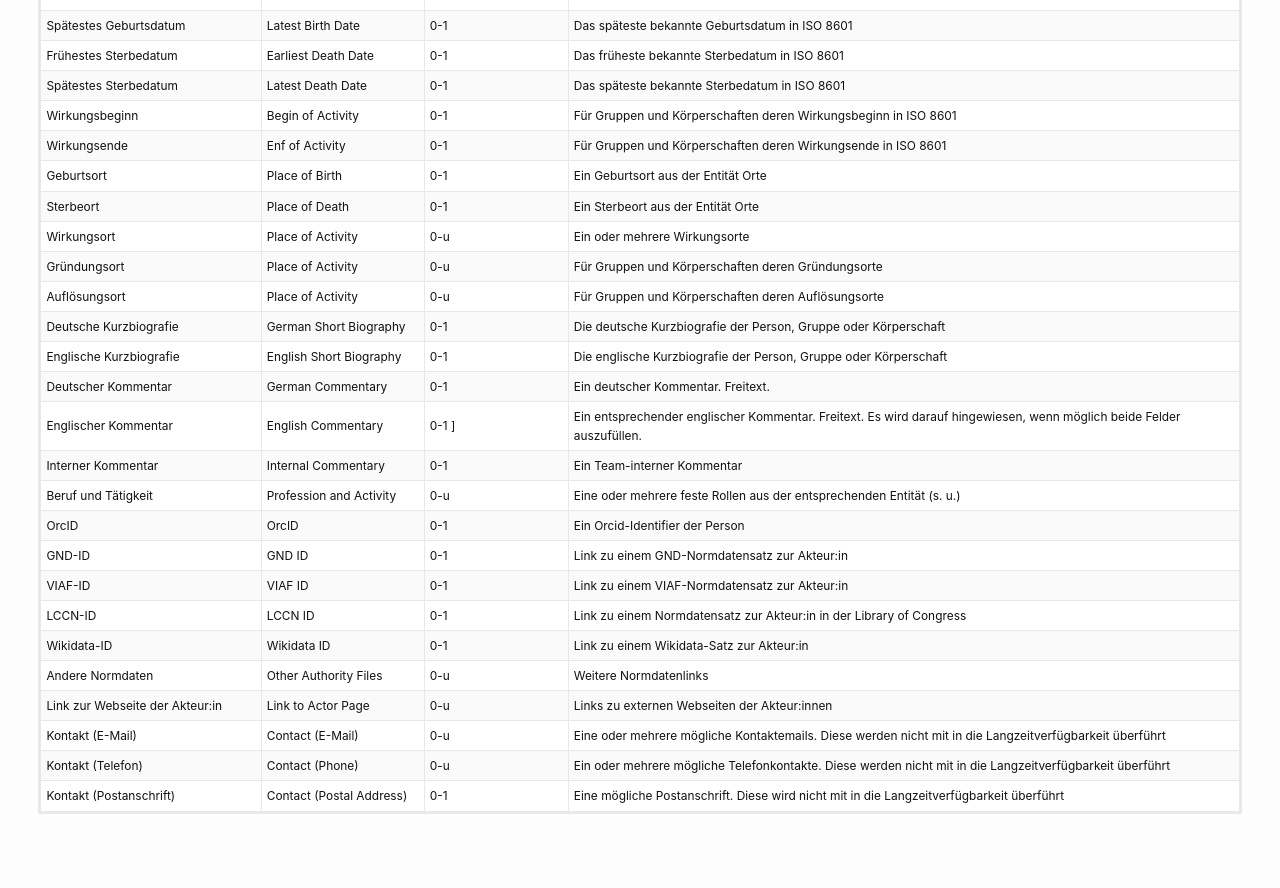
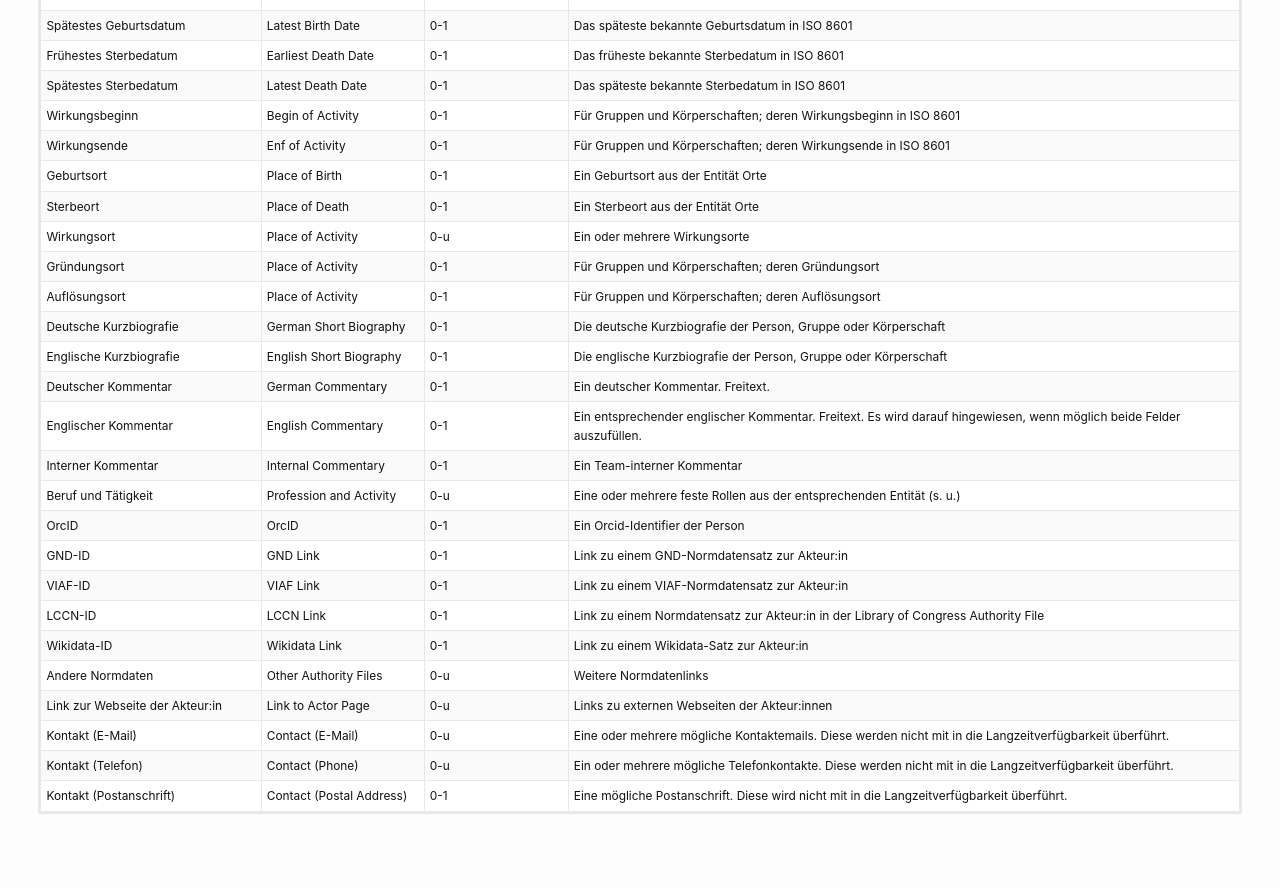
Before and after one commit to ottjannik/digi-kunst.github.io, a Jekyll site: the page built from ressourcen/entitaeten_und_attribute_des_datenmodells.markdown, in a window 1280 px wide and 1400 px high, scrolled down 13657 px. Shown: the part 152-1040 px from the top of the window. Built offline with Jekyll 4.4.1, drawn with Linux system fonts in a browser that asks for light colours; a script that is not in the unit is left out; some of the changed text lies outside the part shown.

Commit message:
Kleine Verbesserungen an "Entitäten und Attribute" (ID-Änderung übernommen))

```diff
--- a/ressourcen/entitaeten_und_attribute_des_datenmodells.markdown
+++ b/ressourcen/entitaeten_und_attribute_des_datenmodells.markdown
@@ -84,9 +84,9 @@
 
 Projektkategorien geben die Kunstgattung oder das Genre eines Projekts an. Dafür verwenden wir eine selbst erstellte Taxonomie, in der die Kategorien in einem hierarchischen Kontext abgebildet werden. Beispiel: Für ein Projekt wurde die Projektkategorie „Industrial Design“ vergeben. In unserem System taucht diese Projektkategorie dann wie folgt auf:
 
-<div style="width: fit-content; margin-left: auto; margin-right: auto; margin-bottom: 4%; border: 1px solid black; padding: 10px;"><span style="color: blue">Angewandte Kunst</span> / <span style="color: blue">Design</span> / <span style="color: blue">Industrial Design</span></div>
+<div style="width: fit-content; margin-left: auto; margin-right: auto; margin-bottom: 4%; border: 1px solid black; padding: 10px;"><span style="color: blue">Angewandte Kunst</span>/<span style="color: blue">Design</span>/<span style="color: blue">Industrial Design</span></div>
 
-Alle drei Kategorien werden dem Projekt zugeordnet, so dass sich dieses dann auch z. B. unter dem Begriff "Angewandte Kunst" wiederfindet. Zusätzlich sind die Kategorien mit Synonymen angereichert, um eine noch bessere Auffindbarkeit zu gewährleisten.
+Alle drei Kategorien werden dem Projekt zugeordnet, so dass sich dieses dann auch z. B. unter dem Begriff "Angewandte Kunst" wiederfindet. Zusätzlich sind die Kategorien mit Synonymen angereichert, um eine bessere Auffindbarkeit zu gewährleisten.
 Es können beliebig viele Kategorien zu einem Projekt vergeben werden, was es ermöglicht, auch Projekte zu beschreiben, die nicht eindeutig in nur eine Kategorie fallen. Einen Überblick, mit welchen Kategorien Digi-Kunst.nrw gestartet ist, lässt sich in der Liste unserer [Projektkategorien](/technische-dokumentation/kontrollierte-vokabulare-und-taxonomien/projektkategorien) finden.
 Jede Projektkategorie enthält mindestens auch noch den Link zu einem Begriff aus der [Wikidata](https://www.wikidata.org/w/index.php?title=Wikidata:Main_Page&uselang=de), oft sogar ein ganzes Set von Links zu großen kontrollierten Vokabularen: dem Vokabular der Deutschen Nationalbibliothek, dem Vokabular des Getty Art & Architecture Thesaurus und dem Vokabular von Filmportal.de.
 
@@ -148,7 +148,7 @@
 
 * Der Kennzeichnung „Digi-Kunst“
 * Einer automatischen Nummer, die fortlaufend die Projekte im System zählt
-* Einem dreistelligen Identifikator für die einliefernde Hochschule: *FUK* für die Folkwang Universität der Künste, *DET* für die Hochschule für Musik Detmold, *HMT* für die Hochschule für Musik und Tanz Köln, *KHM* für die Kunsthochschule für Medien Köln und *RSH* für die Robert Schumann Hochschule Düsseldorf.
+* Einem dreistelligen Identifikator für die einliefernde Hochschule: *FUK* für die Folkwang Universität der Künste, *DET* für die Hochschule für Musik Detmold, *HMT* für die Hochschule für Musik und Tanz Köln, *KHM* für die Kunsthochschule für Medien Köln und *RSH* für die Robert Schumann Hochschule Düsseldorf
 * Einer weiteren automatischen Nummer, die fortlaufend die Projekte pro einliefernder Hochschule zählt
 
 Eine vollständige Signatur könnte also wie folgt aussehen: **Digi-Kunst-9876-KHM-5432**.
@@ -284,29 +284,29 @@
 | Spätestes Geburtsdatum | Latest Birth Date | 0-1 | Das späteste bekannte Geburtsdatum in ISO 8601 |
 | Frühestes Sterbedatum | Earliest Death Date | 0-1 | Das früheste bekannte Sterbedatum in ISO 8601 |
 | Spätestes Sterbedatum | Latest Death Date | 0-1 | Das späteste bekannte Sterbedatum in ISO 8601 |
-| Wirkungsbeginn | Begin of Activity | 0-1 | Für Gruppen und Körperschaften deren Wirkungsbeginn in ISO 8601 |
-| Wirkungsende | Enf of Activity | 0-1 | Für Gruppen und Körperschaften deren Wirkungsende in ISO 8601 |
+| Wirkungsbeginn | Begin of Activity | 0-1 | Für Gruppen und Körperschaften; deren Wirkungsbeginn in ISO 8601 |
+| Wirkungsende | Enf of Activity | 0-1 | Für Gruppen und Körperschaften; deren Wirkungsende in ISO 8601 |
 | Geburtsort | Place of Birth | 0-1 | Ein Geburtsort aus der Entität Orte |
 | Sterbeort | Place of Death | 0-1 | Ein Sterbeort aus der Entität Orte |
 | Wirkungsort | Place of Activity | 0-u | Ein oder mehrere Wirkungsorte |
-| Gründungsort | Place of Activity | 0-u | Für Gruppen und Körperschaften deren Gründungsorte |
-| Auflösungsort | Place of Activity | 0-u | Für Gruppen und Körperschaften deren Auflösungsorte |
+| Gründungsort | Place of Activity | 0-1 | Für Gruppen und Körperschaften; deren Gründungsort |
+| Auflösungsort | Place of Activity | 0-1 | Für Gruppen und Körperschaften; deren Auflösungsort |
 | Deutsche Kurzbiografie | German Short Biography | 0-1 | Die deutsche Kurzbiografie der Person, Gruppe oder Körperschaft |
 | Englische Kurzbiografie | English Short Biography | 0-1 | Die englische Kurzbiografie der Person, Gruppe oder Körperschaft |
 | Deutscher Kommentar | German Commentary | 0-1 | Ein deutscher Kommentar. Freitext. |
-| Englischer Kommentar | English Commentary | 0-1 ] | Ein entsprechender englischer Kommentar. Freitext. Es wird darauf hingewiesen, wenn möglich beide Felder auszufüllen. |
+| Englischer Kommentar | English Commentary | 0-1  | Ein entsprechender englischer Kommentar. Freitext. Es wird darauf hingewiesen, wenn möglich beide Felder auszufüllen. |
 | Interner Kommentar | Internal Commentary | 0-1 | Ein Team-interner Kommentar |
 | Beruf und Tätigkeit | Profession and Activity | 0-u | Eine oder mehrere feste Rollen aus der entsprechenden Entität (s. u.)|
 | OrcID | OrcID | 0-1 | Ein Orcid-Identifier der Person |
-| GND-ID | GND ID | 0-1 | Link zu einem GND-Normdatensatz zur Akteur:in |
-| VIAF-ID | VIAF ID | 0-1 | Link zu einem VIAF-Normdatensatz zur Akteur:in |
-| LCCN-ID | LCCN ID | 0-1 | Link zu einem Normdatensatz zur Akteur:in in der Library of Congress |
-| Wikidata-ID | Wikidata ID | 0-1 | Link zu einem Wikidata-Satz zur Akteur:in |
+| GND-ID | GND Link | 0-1 | Link zu einem GND-Normdatensatz zur Akteur:in |
+| VIAF-ID | VIAF Link | 0-1 | Link zu einem VIAF-Normdatensatz zur Akteur:in |
+| LCCN-ID | LCCN Link | 0-1 | Link zu einem Normdatensatz zur Akteur:in in der Library of Congress Authority File |
+| Wikidata-ID | Wikidata Link | 0-1 | Link zu einem Wikidata-Satz zur Akteur:in |
 | Andere Normdaten | Other Authority Files | 0-u | Weitere Normdatenlinks |
 | Link zur Webseite der Akteur:in | Link to Actor Page | 0-u | Links zu externen Webseiten der Akteur:innen |
-| Kontakt (E-Mail) | Contact (E-Mail) | 0-u | Eine oder mehrere mögliche Kontaktemails. Diese werden nicht mit in die Langzeitverfügbarkeit überführt |
-| Kontakt (Telefon) | Contact (Phone) | 0-u | Ein oder mehrere mögliche Telefonkontakte. Diese werden nicht mit in die Langzeitverfügbarkeit überführt |
-| Kontakt (Postanschrift) | Contact (Postal Address) | 0-1 | Eine mögliche Postanschrift. Diese wird nicht mit in die Langzeitverfügbarkeit überführt |
+| Kontakt (E-Mail) | Contact (E-Mail) | 0-u | Eine oder mehrere mögliche Kontaktemails. Diese werden nicht mit in die Langzeitverfügbarkeit überführt. |
+| Kontakt (Telefon) | Contact (Phone) | 0-u | Ein oder mehrere mögliche Telefonkontakte. Diese werden nicht mit in die Langzeitverfügbarkeit überführt. |
+| Kontakt (Postanschrift) | Contact (Postal Address) | 0-1 | Eine mögliche Postanschrift. Diese wird nicht mit in die Langzeitverfügbarkeit überführt. |
 
 Innerhalb eines Ereignisses kann ein:e Akteur:in mehrere Rollen haben. Eine Rolle hat einen deutschen und einen englischen Namen und einen Wikidata-Link. Zusätzlich können Rollen auch einen rollenspezifischen GND-Link und einen „Getty Art and Architecture Thesaurus“-Link haben. Zur besseren Auffindbarkeit von Akteur:innen kann eine Rolle auch noch mit deutschen und englischen Synonymen angereichert werden. Eine Übersicht, welche Rollen verwendbar sind, finden sie in der [Rollen-Taxonomie](/technische-dokumentation/kontrollierte-vokabulare-und-taxonomien/rollen).
 
@@ -334,8 +334,8 @@
 | Hersteller | Producer |  | 0-1 | Freitext |
 | Equipmentart | Equipment Type | Equimentart | 1 | Auswahlliste , z.b. Mikrofon, Mischpult, Verstärker, Filmkamera, Fotokamera, Videokamera, 3D-Scanner, 3D-Drucker, SBC, Software, Zubehör (allgemein), Audiorecorder, Licht, Aufnahmegerät (allgemein) |
 | Deutsche Beschreibung	 | German Description |  | 0-1	| Freitext |
-| Englische Beschreibung	 | English Description |  | 0-1	| Freitext |
-| Normdatei	 | Authority File |  | 0-u	| Wikidata-ID |
+| Englische Beschreibung | English Description |  | 0-1	| Freitext |
+| Normdatei | Authority File |  | 0-u	| z. B. Wikidata-ID |
 
 ----
 
@@ -353,13 +353,16 @@
 | Besitzer:in | Owner | 0-u | Ein oder mehrere Akteur:innen aus der Akteur:in-Entität |
 | Eigentümer:in | Legal Rights Holder | 0-u | Ein oder mehrere Akteur:innen aus der Akteur:in-Entität |
 | Provenienz | Provenance | 0-1 | Ein Freitextfeld zur Provenienzbeschreibung |
-| Deutsche Beschreibung | German Description | 0-1 | Eine Beschreibung im Freitext. Pflicht, wenn die englische Beschreibung angegeben wurde |
-| Englische Beschreibung | English Description | 0-1 | Eine Beschreibung im Freitext. Es wird darauf hingewiesen, wenn möglich beide Felder auszufüllen. |
-| Deutscher Kommentar | German Commentary | 0-1 | Ein deutscher Kommentar im Freitext|
+| Deutsche Beschreibung | German Description | 0-1 | Eine Beschreibung im Freitext |
+| Englische Beschreibung | English Description | 0-1 | Eine Beschreibung im Freitext |
+| Deutscher Kommentar | German Commentary | 0-1 | Ein deutscher Kommentar im Freitext |
 | Englischer Kommentar |English Commentary | 0-1 | Ein englischer Kommentar im Freitext. Es wird darauf hingewiesen, wenn möglich beide Felder auszufüllen. |
 | Klassifizierendes Schlagwort | Classification Keyword to Physical Object | 0-u | Ein oder mehrere Schlagworte aus der Schlagwort-Entität, die Objekte bezeichnen, z. B. „Stuhl“, „Bühne“, „Sockel“, etc. |
 | Materialschlagwort | Material Keyword | 0-u | Ein oder mehrere Schlagworte aus einer separaten Entität, um Materialien zu bezeichnen, z. B. „Polyurethan“, „Sand“, „Wachs“, „Kabel“ |
-| Maße	| Measurements | 0-1 | Ein Freitextfeld, in das Maße eingetragen werden können |
+| Technischer Kommentar (deutsch) | Technique [German] | 0-1 | Freitext. Verwendete künstlerische Technik, z.B. „C-Print auf Alu Dibond“, „Aquarell auf Hahnemühle 300g“, „Monotypie und Bleistift“, etc. |
+| Technischer Kommentar (englisch) | Technique [English] | 0-1 | Freitext. Es wird darauf hingewiesen, wenn möglich, beide Felder auszufüllen. |
+| Technikschlagwort | Technique Keyword | 0-u | Verwendete künstlerische Technik (Wikidata-Schlagwort) |
+| Maße	| Measurements | 0-1 | Ein Freitextfeld, in das Maße eingetragen werden können. |
 | Erhaltungszustand (deutsch) | Conservation State (German) | 0-1 | Eine deutsche Beschreibung des Erhaltungszustands des Objekts. |
 | Erhaltungszustand (englisch) | Conservation State (English) | 0-1 | Eine englische Beschreibung des Erhaltungszustands des Objekts. Freitext. Es wird darauf hingewiesen, wenn möglich beide Felder auszufüllen.|
 
@@ -470,7 +472,7 @@
 | Teil einer Serie | Part of a Series | 0/1 | |
 | wird im Loop abgespielt | plays in Loop | 0/1 | |
 | EQ | EQ | 0-1 | |
-
+| KHM-Internetfreigabestufe | KHM Internet Clearance Level | 0-1 | Ein Sonderfeld für KHM-Dateien, das angibt, ob die entsprechende Datei bereits auf der Seite des KHM-Archivs öffentlich angezeigt wird |
 
 
 Mit folgenden Programmen wird außerdem eine Vielzahl von technischen Metadaten der Datei ausgelesen. Hierzu verwendet unser System: [JHOVE](https://jhove.openpreservation.org/), [DROID](https://www.nationalarchives.gov.uk/information-management/manage-information/preserving-digital-records/droid/), [MediaInfo](https://mediaarea.net/de/MediaInfo) und [ExifTool](https://exiftool.org/). Der Output dieser Tools wird in Gänze gespeichert. Einige Informationen aus diesem technischen Metadaten werden zusätzlich herausgezogen und in eigenen Feldern angezeigt:
@@ -621,7 +623,7 @@
 
 ## Sammlungen
 
-Über Sammlungen können Zusammengehörigkeiten bei den einliefernden Institutionen erfasst werden bzw. eine gemeinsame Provenienz. Beispiele: Tonträger aus dem Bandarchiv der HfMT Köln, Fotografien aus dem Fotoarchiv der Folkwang Universität der Künste, Equipment aus dem Technikarchiv der Kunsthochschule für Medien Köln, aber auch Veranstaltungen aus einer Reihe etc.
+Über Sammlungen können Zusammengehörigkeiten bei den einliefernden Institutionen erfasst werden bzw. eine gemeinsame Provenienz. Beispiele: Tonträger aus dem Bandarchiv der HfMT Köln, Fotografien aus dem Fotoarchiv der Folkwang Universität der Künste, Equipment aus dem Technikarchiv der Kunsthochschule für Medien Köln, aber auch Veranstaltungen aus einer Reihe, etc.
 
 
 <pre class="mermaid">
```
Also changed, not shown: other parts of ressourcen/entitaeten_und_attribute_des_datenmodells.markdown (+9 -10 lines).
